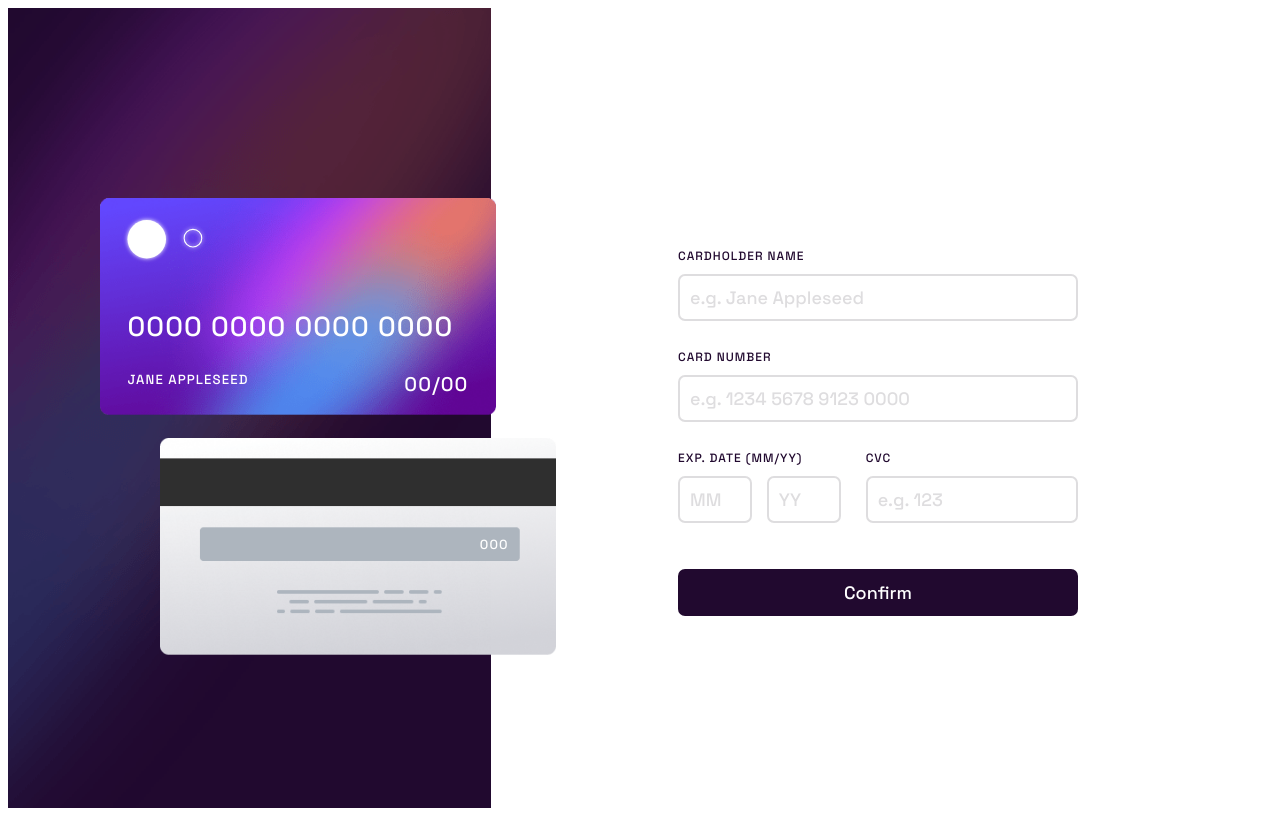
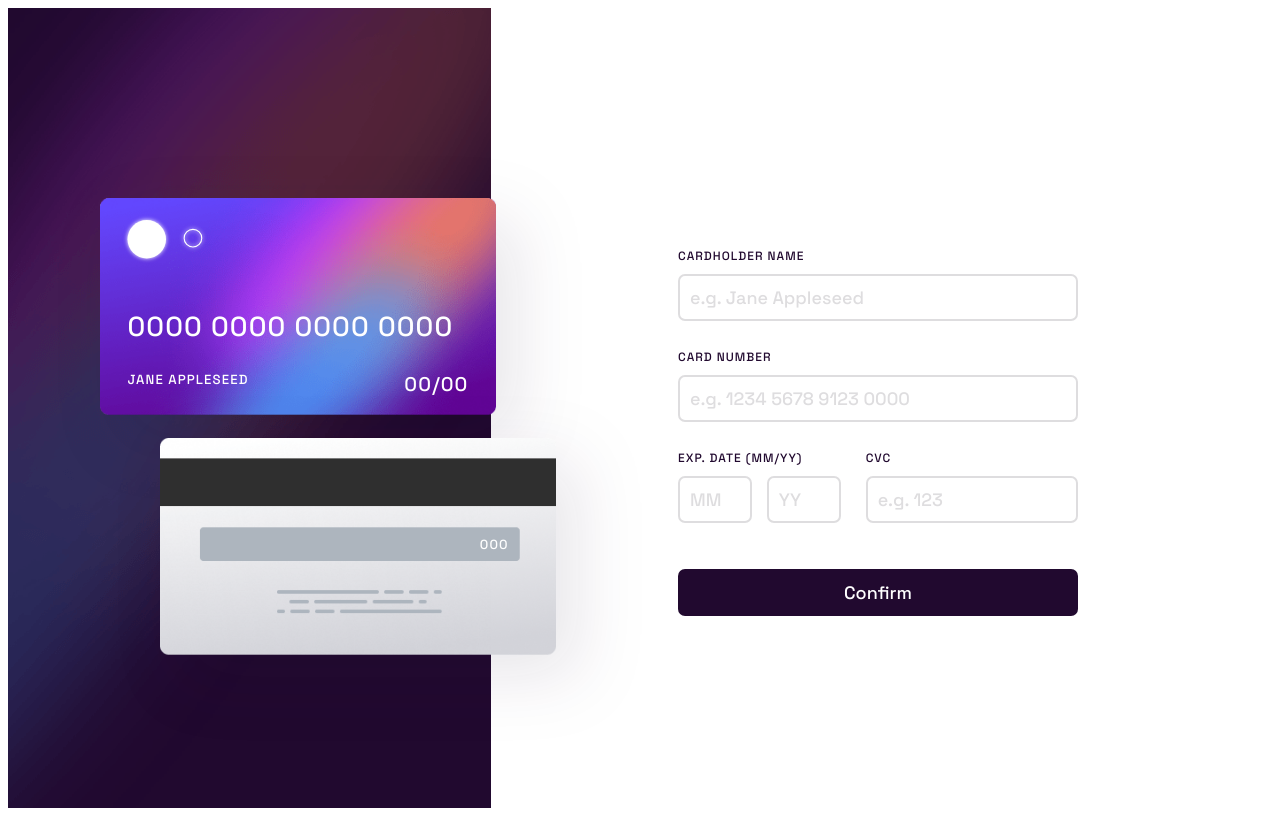
Before and after one commit to booklia/booklia.github.io, a plain HTML site: page index.html in a window 1280 px wide. Drawn offline with Linux system fonts and the light colour scheme.

Commit message:
added shadow

```diff
--- a/styles.css
+++ b/styles.css
@@ -49,6 +49,7 @@ body {
     background-repeat: no-repeat;
     background-size: contain;
     transform: scale(1.1);
+    filter: drop-shadow(20px 20px 30px hsla(278, 68%, 11%, 0.1));
 }
 .card-front {
     background-image: url(images/bg-card-front.png);
```
